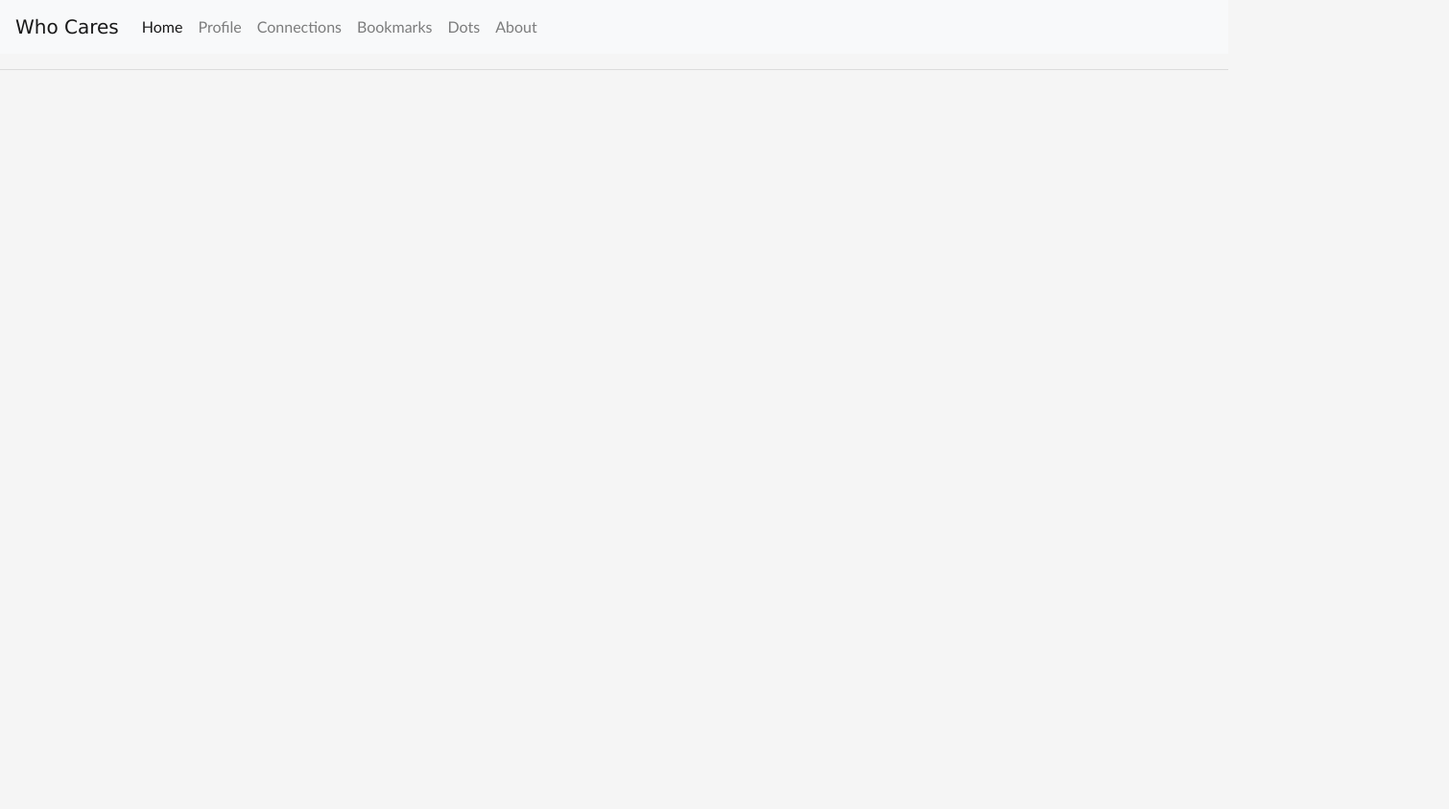
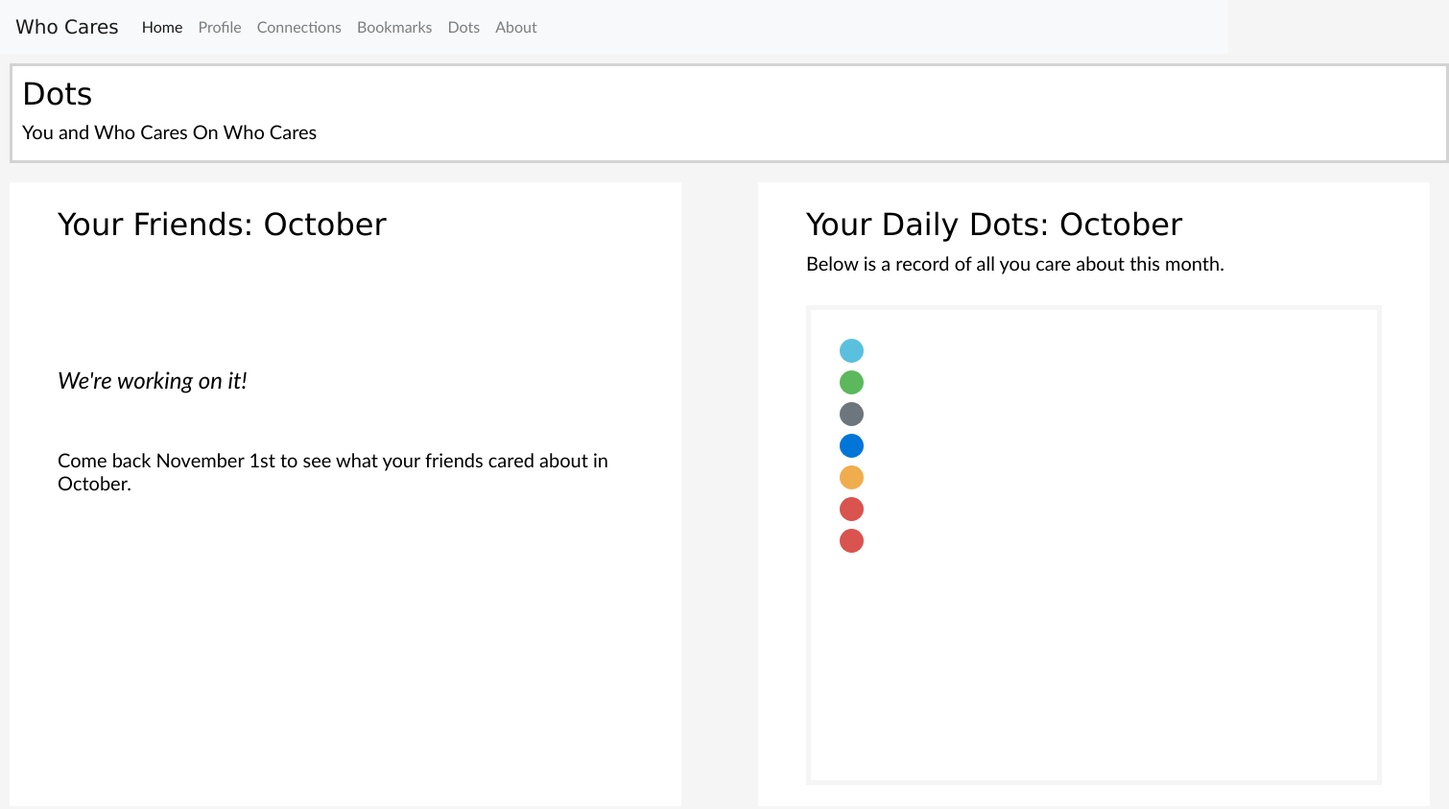
Before and after one commit to imanhussain/CS323-KIAK, a plain HTML site: page public/dots.html in a window 1280 px wide. Shown: the whole page at 96% size, 1510 px wide, since content can reach past the window. Before the commit the page ends 800 px from the top, so only its background shows below. Drawn offline with nearby package versions, Linux system fonts and the light colour scheme; some packages are replaced by stand-ins of ours.

Commit message:
more style sheet changes, and skeleton for dots.html
still needs some work! will talk to catherine about properly spacing the dots.

```diff
--- a/public/dots.html
+++ b/public/dots.html
@@ -40,10 +40,36 @@
       </div>
     </nav>
 
-    <div>
-      <h2 id="Dots"></h2>
-      <h5 id="Who cares on Who Cares"></h5>
-      <hr>
+    <div class="pageHeader">
+        <h2 class="title">Dots</h2>
+        <h5 class="subtitle">You and Who Cares On Who Cares</h5>
+    </div>
+
+    <div id="dotsMargin">
+        <div class = "dotsWebView">
+          <h2 class = "sectionTitle">Your Friends: October</h2>
+          <br><br><br><br><br>
+          <h4 class = "sectionBody"><i>We're working on it!</i></h4>
+          <br>
+          <br>
+          <h5 class = "sectionBody">Come back November 1st to see what your friends cared about in October.</h5>
+          <br>
+        </div>
+
+        <div class = "dotsMonthlyView">
+          <h2 class = "sectionTitle">Your Daily Dots: October</h2>
+          <h5 class = "sectionBody">Below is a record of all you care about this month.</h5>
+          <br>
+          <div class = "dotsCalendar">
+            <h5 class = "edu_circle"></h5>
+            <h5 class = "cc_circle"></h5>
+            <h5 class = "pass_circle"></h5>
+            <h5 class = "gc_circle"></h5>
+            <h5 class = "im_circle"></h5>
+            <h5 class = "hc_circle"></h5>
+            <h5 class = "hc_circle"></h5>
+
+        </div>
     </div>
 
 <!-- source scrips for boostrap -->
--- a/public/style.css
+++ b/public/style.css
@@ -62,7 +62,9 @@ button {
   width: 1500px;
   float: left;
 
-  border-style: outset;
+  border: solid;
+  border-color: lightgrey;
+  border-width: 3px;
 }
 
 .title {
@@ -90,6 +92,9 @@ button {
   width: 1600px;
   margin: 0 auto;
 }
+
+/* haven't touched CSS for home ie. activity feed yet--
+we won't until firebase is set! */
 
 /******** profile page ***********/
 #profileMargin {
@@ -148,7 +153,6 @@ button {
   padding: 5px;
 }
 
-
 /******** connections page ***********/
 
 #connectionsMargin {
@@ -161,8 +165,9 @@ button {
   font-family: "Lucida Grande", Monaco, monospace;
   margin: 10px;
   padding: 10px;
-  border-style: outset;
-  border-width: 5px;
+  /* border: solid;
+  border-color: lightgrey;
+  border-width: 3px; */
 
   width: 700px;
   height: 650px;
@@ -175,12 +180,12 @@ button {
   margin: 10px;
   padding: 10px;
   float: right;
-  border-style: outset;
-  border-width: 5px;
+  /* border: solid;
+  border-color: lightgrey;
+  border-width: 3px; */
 
   width: 700px;
   height: 650px;
-
 }
 
 /******** bookmarks page ***********/
@@ -197,15 +202,96 @@ button {
 
 /******** dots page ***********/
 #dotsMargin {
-  width: 1600px;
+  width: 1500px;
   margin: 0 auto;
 }
+
+.dotsWebView {
+  background-color: white;
+  font-family: "Lucida Grande", Monaco, monospace;
+  margin: 10px;
+  padding-top: 25px;
+  padding-bottom: 25px;
+  padding-right: 25px;
+  padding-left: 50px;
+
+  width: 700px;
+  height: 650px;
+  float: left;
+}
+
+.dotsMonthlyView{
+  background-color: white;
+  font-family: "Lucida Grande", Monaco, monospace;
+  margin: 10px;
+  padding-top: 25px;
+  padding-bottom: 25px;
+  padding-right: 25px;
+  padding-left: 50px;
+  float: right;
+
+  width: 700px;
+  height: 650px;
+}
+
+.dotsCalendar {
+  background-color: transparent;
+  border-style: solid;
+  border-color: whitesmoke;
+  border-width: 5px;
+
+  padding: 30px;
+  align: center;
+  width: 600px;
+  height: 500px;
+}
+
+.hc_circle {
+    width: 25px;
+    height: 25px;
+    background: #d9534f;
+    border-radius: 50%
+    }
+
+.gc_circle {
+    width: 25px;
+    height: 25px;
+    background: #0275d8;
+    border-radius: 50%
+    }
+
+.cc_circle {
+  width: 25px;
+  height: 25px;
+  background: #5cb85c;
+  border-radius: 50%
+  }
+
+.edu_circle {
+  width: 25px;
+  height: 25px;
+  background: #5bc0de;
+  border-radius: 50%
+  }
+
+.im_circle {
+  width: 25px;
+  height: 25px;
+  background: #f0ad4e;
+  border-radius: 50%
+  }
+
+.pass_circle {
+    width: 25px;
+    height: 25px;
+    background: #6d757d;
+    border-radius: 50%
+  }
 
 /******** about page ***********/
 #aboutMargin {
   width: 1600px;
   margin: 0 auto;
-
 }
 
 #aboutMargin {
@@ -219,8 +305,7 @@ button {
   margin: 10px;
   /* padding: 10px; */
   align: center;
-  border-style: outset;
-  border-width: 5px;
+
 
   width: 700px;
   height: 650px;
@@ -233,12 +318,9 @@ button {
   margin: 10px;
   padding: 10px;
   float: right;
-  border-style: outset;
-  border-width: 5px;
 
   width: 700px;
   height: 800px;
-
 }
 
 .menu-container{
@@ -249,7 +331,6 @@ button {
   width: 600px;
   margin-left: 40px;
   margin-top: 100px;
-
 }
 
 /*
```
Also changed, not shown: 1 other file.
